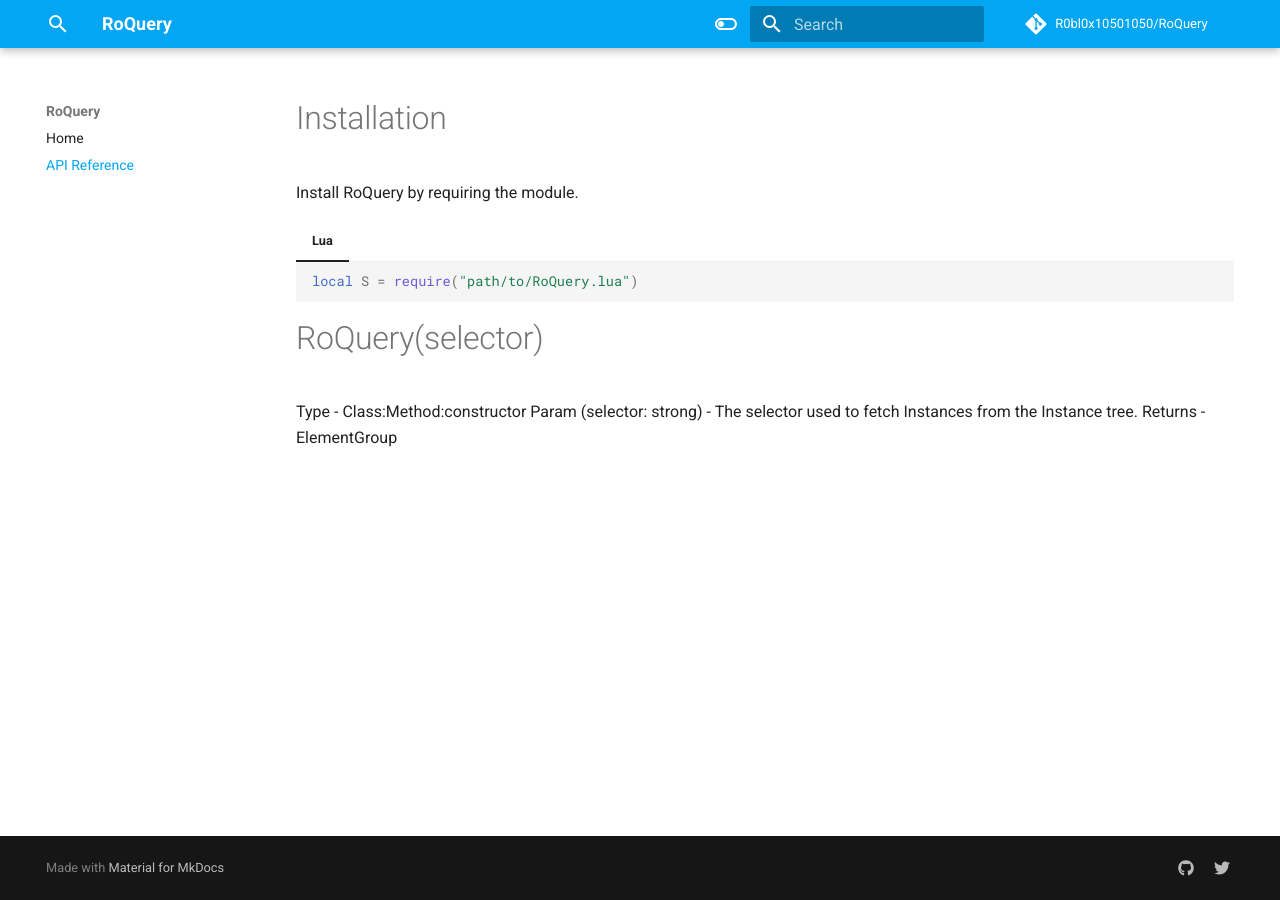
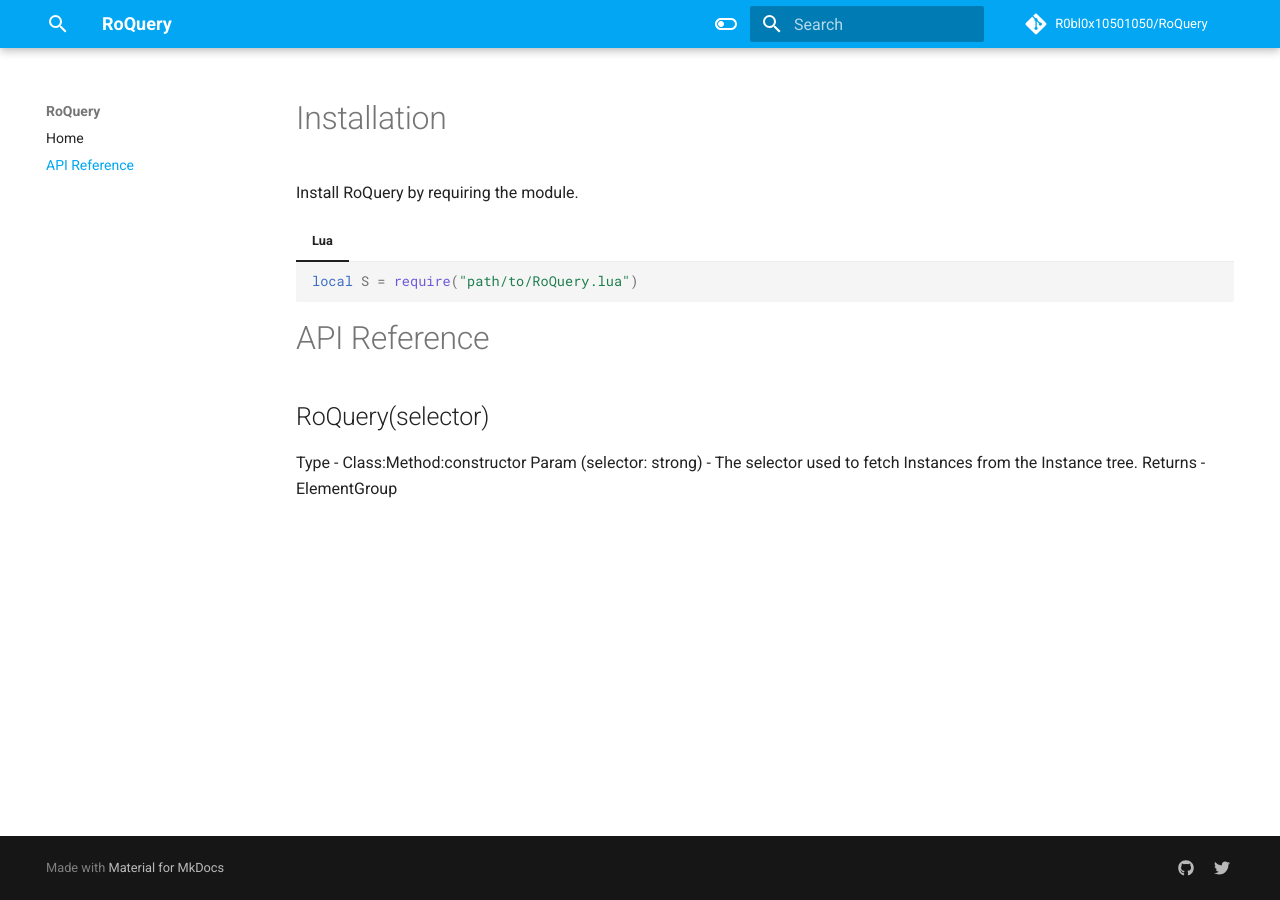
Before and after one commit to R0bl0x10501050/RoQuery, an MkDocs documentation site: the page built from docs/API.md, in a window 1280 px wide. Built offline with MkDocs 1.6.1 and Material for MkDocs 9.7.7, drawn with Linux system fonts in a browser that asks for light colours; comment, search, counter and statistics services are not loaded.

````diff
--- a/docs/API.md
+++ b/docs/API.md
@@ -8,7 +8,9 @@ Install RoQuery by requiring the module.
     local S = require("path/to/RoQuery.lua")
     ```
 
-# RoQuery(selector)
+# API Reference
+
+## RoQuery(selector)
 Type - Class:Method:constructor
 Param (selector: strong) - The selector used to fetch Instances from the Instance tree.
 Returns - ElementGroup
````
